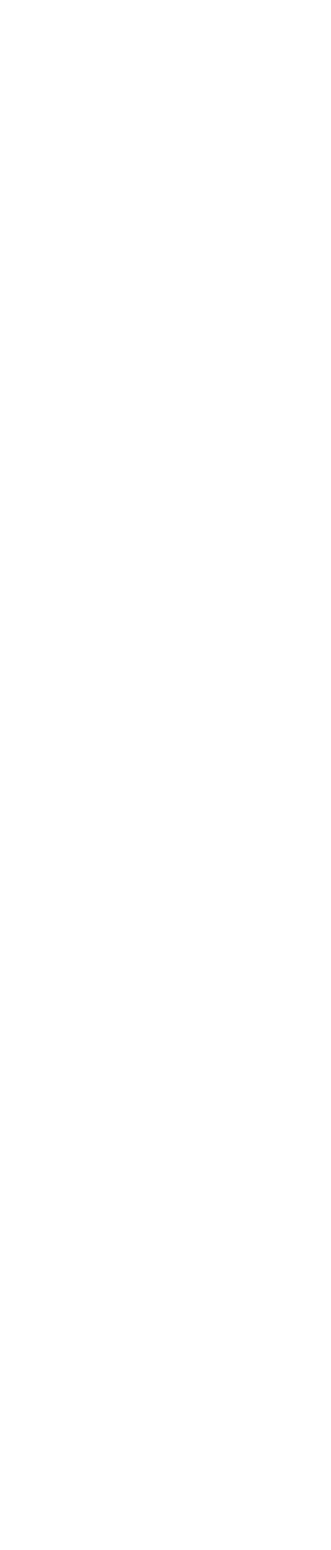
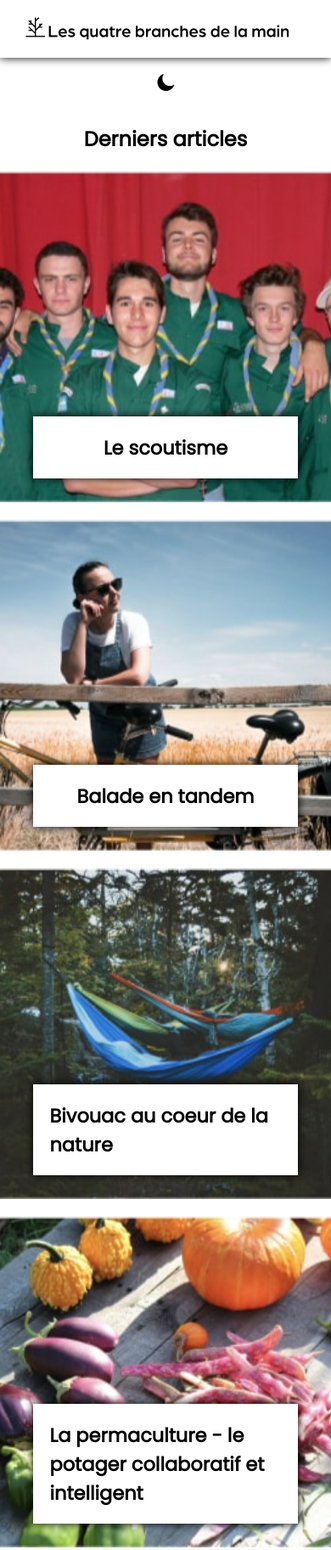
Before and after one commit to ArthurBarre/seo-scouting, a website built with Parcel: page src/index.html in a window 390 px wide. Shown: the top 1824 px of the page at 85% size. Before the commit the page ends 844 px from the top, so only its background shows below. Built offline with nearby package versions, Linux system fonts and the light colour scheme.

Commit message:
add mobile home

```diff
--- a/package.json
+++ b/package.json
@@ -20,6 +20,7 @@
   },
   "homepage": "https://github.com/ArthurBarre/seo-scouting#readme",
   "devDependencies": {
-    "parcel-bundler": "^1.12.4"
+    "parcel-bundler": "^1.12.4",
+    "sass": "^1.23.7"
   }
 }
--- /dev/null
+++ b/src/assets/style.scss
@@ -0,0 +1,109 @@
+*{
+  margin: 0;
+  padding: 0;
+  font-family: 'Poppins', sans-serif;
+  box-sizing: border-box;
+}
+
+$primary-color: #2c9c59;
+
+
+header{
+  width: 100%;
+  height:8vh;
+  display: flex;
+  justify-content: center;
+  align-items: center;
+  box-shadow: 0 0 10px;
+}
+
+footer {
+  display: flex;
+  justify-content: center;
+  font-size: .8rem;
+  color:grey;
+  padding: 5%;
+}
+
+.darkmode-container{
+  width: 100%;
+  height: 20%;
+  display: flex;
+  padding: 5% 0 ;
+  justify-content: center;
+}
+
+.last-article-container{
+  width: 60%;
+  margin: 0 auto;
+  padding: 5% 0 ;
+  display: flex;
+  justify-content: center;
+  align-items: center;
+}
+
+.articles{
+  display: flex;
+  flex-direction: column;
+  justify-content: center;
+}
+
+article{
+  width: 100%;
+  height:100vw;
+  background-color: blue;
+  margin-bottom: 1.25rem;
+  display: flex;
+  justify-content: center;
+  align-items: flex-end;
+  background-repeat: no-repeat;
+  background-size: cover;
+  background-position: center;
+
+  &.article--scout {
+    background-image: url('./images/article-scout.jpg');
+  }
+
+  &.article--tandem {
+    background-image: url('./images/article-tandem.jpg');
+  }
+
+  &.article--bivouac {
+    background-image: url('./images/article-bivouac.jpg');
+  }
+
+  &.article--garden {
+    background-image: url('./images/article-garden.jpg');
+  }
+
+  &.article--plastic {
+    background-image: url('./images/article-plastic.jpg');
+  }
+
+  &.article--iceland {
+    background-image: url('./images/article-iceland.jpg');
+  }
+
+
+  div{
+    width: 80%;
+    padding: 5%;
+    background-color: white;
+    margin-bottom: 7%;
+    display: flex;
+    justify-content: center;
+    font-size: 1.2rem;
+    box-shadow: 0 0 10px;
+  }
+}
+
+.button {
+  padding: 2.5%;
+  background-color: $primary-color;
+  color: white;
+  width: 80%;
+  margin: 0 auto;
+  display: flex;
+  justify-content: center;
+  align-items: center;
+}
--- a/src/index.html
+++ b/src/index.html
@@ -1,13 +1,84 @@
 <!DOCTYPE html>
-<html lang="en">
+<html lang="fr">
 <head>
   <meta charset="UTF-8">
   <meta name="viewport" content="width=device-width, initial-scale=1.0">
   <meta http-equiv="X-UA-Compatible" content="ie=edge">
   <title>Les 4 doigts de la main</title>
-  <link rel="stylesheet" href="./assets/style.css">
+  <link href="https://fonts.googleapis.com/css?family=Poppins&display=swap" rel="stylesheet">
+  <link rel="stylesheet" href="./assets/style.scss">
 </head>
 <body>
+  <header class="header">
+    <img src="./assets/images/logo.png" alt="logo">
+  </header>
+
+  <section class="darkmode-container">
+      <img src="./assets/images/darkmode.png" alt="darkmode">
+  </section>
+
+  <section class='last-article-container'>
+    <h2 class='last-article'>Derniers articles</h2>
+  </section>
+
+  <section class='articles'>
+
+    <article class="article--scout">
+      <div>
+        <h3>
+          Le scoutisme
+        </h3>
+      </div>
+    </article>
+
+    <article class="article--tandem">
+      <div>
+        <h3>
+          Balade en tandem
+        </h3>
+      </div>
+    </article>
+
+    <article class="article--bivouac">
+      <div>
+        <h3>
+          Bivouac au coeur de la nature
+        </h3>
+      </div>
+    </article>
+
+    <article class="article--garden">
+      <div>
+        <h3>
+          La permaculture - le potager collaboratif et intelligent
+        </h3>
+      </div>
+    </article>
+
+    <article class="article--plastic">
+      <div>
+        <h3>
+          Le plastique - un désastre écologique
+        </h3>
+      </div>
+    </article>
+
+    <article class="article--iceland">
+      <div>
+        <h3>
+          Mon voyage en Islande
+        </h3>
+      </div>
+    </article>
+
+      <div class='button'>
+          Voir tous les articles
+      </div>
+
+  </section>
+  <footer>
+    <p>Copyrights© 2019 | Made with <3></3> </p>
+  </footer>
   <script src="./assets/main.js"></script>
 </body>
 </html>
```
Also changed, not shown: src/assets/images/article-bivouac.jpg (added), src/assets/images/article-garden.jpg (added), src/assets/images/article-iceland.jpg (added), src/assets/images/article-plastic.jpg (added), src/assets/images/article-scout.jpg (added), src/assets/images/article-tandem.jpg (added), src/assets/images/darkmode.png (added), src/assets/images/logo.png (added), src/assets/style.css (deleted), 1 other file.
